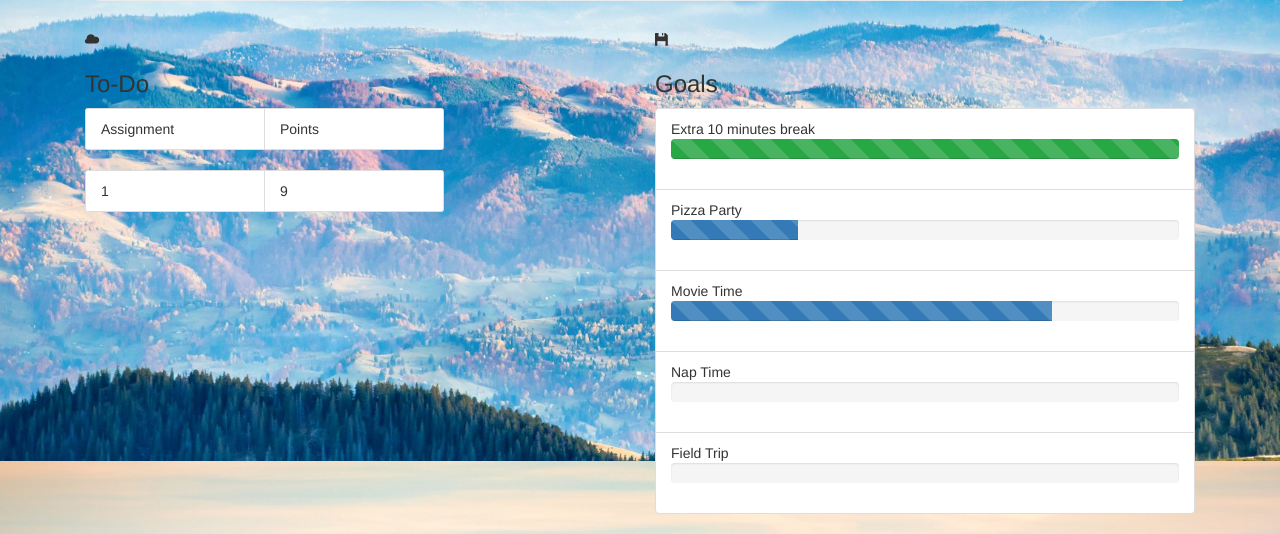
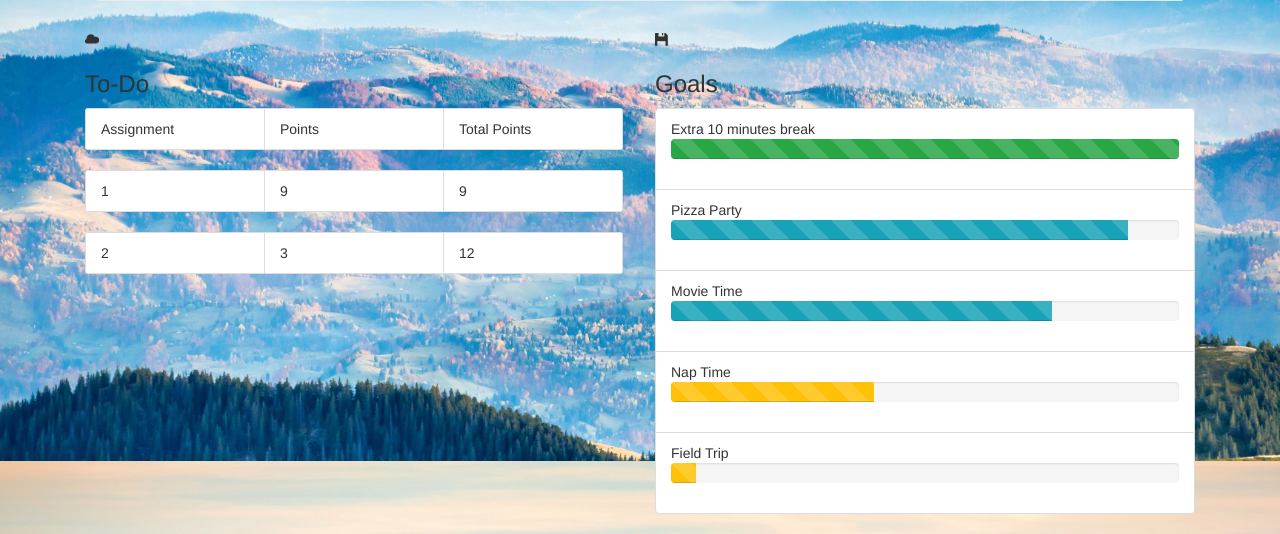
Before and after one commit to abhishekmagdum/eduLEAP, a PHP site: page /studentDashboard.html in a window 1280 px wide. Shown: the part 339-873 px from the top of the page. Run offline with PHP 8.4, Linux system fonts and the light colour scheme; some libraries are stand-ins or nearby versions.

Commit message:
dashboard updates

```diff
--- a/css/studentDashboard.css
+++ b/css/studentDashboard.css
@@ -22,3 +22,7 @@ body{
     background-color: gray;
     border: 2px solid black;
 }
+
+#backButton{
+    margin-left: 700px;
+}
--- a/studentDashboard.html
+++ b/studentDashboard.html
@@ -25,9 +25,8 @@
         <button class="navbar-toggler" type="button" data-toggle="collapse" data-target="#navbarSupportedContent" aria-controls="navbarSupportedContent" aria-expanded="false" aria-label="Toggle navigation">
           <span class="navbar-toggler-icon"></span>
         </button>
-
             <form class="form-inline my-2 my-lg-0">
-            <button class="btn btn-outline-success my-2 my-sm-0" type="submit">Back</button>
+            <a href="loginStudent.html" class="btn btn-outline-success my-2 my-sm-0" type="submit" style="float: right;">Back</a>
             </form>
         </div>
       </nav>
@@ -51,11 +50,18 @@
               <ul class="list-group list-group-horizontal">
                 <li class="list-group-item col-md-4">Assignment</li>
                 <li class="list-group-item col-md-4">Points</li>
+                <li class="list-group-item col-md-4"> Total Points</li>
               </ul>
               <ul class="list-group list-group-horizontal">
                 <li class="list-group-item col-md-4">1</li>
                 <li class="list-group-item col-md-4">9</li>
+                <li class="list-group-item col-md-4">9</li>
               </ul>
+              <ul class="list-group list-group-horizontal">
+                  <li class="list-group-item col-md-4">2</li>
+                  <li class="list-group-item col-md-4">3</li>
+                  <li class="list-group-item col-md-4">12</li>
+                </ul>
             </ul>
         </div>
         <div class="col-md-6">
@@ -71,22 +77,22 @@
               <li class="list-group-item">
                 Pizza Party
                 <div class="progress">
-                  <div class="progress-bar progress-bar-striped" role="progressbar" style="width: 25%" aria-valuenow="0" aria-valuemin="0" aria-valuemax="100"></div>
+                  <div class="progress-bar progress-bar-striped bg-info" role="progressbar" style="width: 90%" aria-valuenow="0" aria-valuemin="0" aria-valuemax="100"></div>
                 </div></li>
               <li class="list-group-item">
                 Movie Time
                 <div class="progress">
-                  <div class="progress-bar progress-bar-striped" role="progressbar" style="width: 75%" aria-valuemin="0" aria-valuemax="100"></div>
+                  <div class="progress-bar progress-bar-striped bg-info" role="progressbar" style="width: 75%" aria-valuemin="0" aria-valuemax="100"></div>
                 </div></li>
               <li class="list-group-item">
                 Nap Time
                 <div class="progress">
-                  <div class="progress-bar progress-bar-striped" role="progressbar" aria-valuenow="0" aria-valuemin="0" aria-valuemax="100"></div>
+                  <div class="progress-bar progress-bar-striped bg-warning" role="progressbar" style="width: 40%"  aria-valuenow="0" aria-valuemin="0" aria-valuemax="100"></div>
                 </div></li>
               <li class="list-group-item">
                 Field Trip
                 <div class="progress">
-                  <div class="progress-bar progress-bar-striped" role="progressbar" aria-valuenow="0" aria-valuemin="0" aria-valuemax="100"></div>
+                  <div class="progress-bar progress-bar-striped bg-warning" role="progressbar" style="width: 5%" aria-valuenow="0" aria-valuemin="0" aria-valuemax="100"></div>
                 </div></li>
             </ul>
         </div>
```
